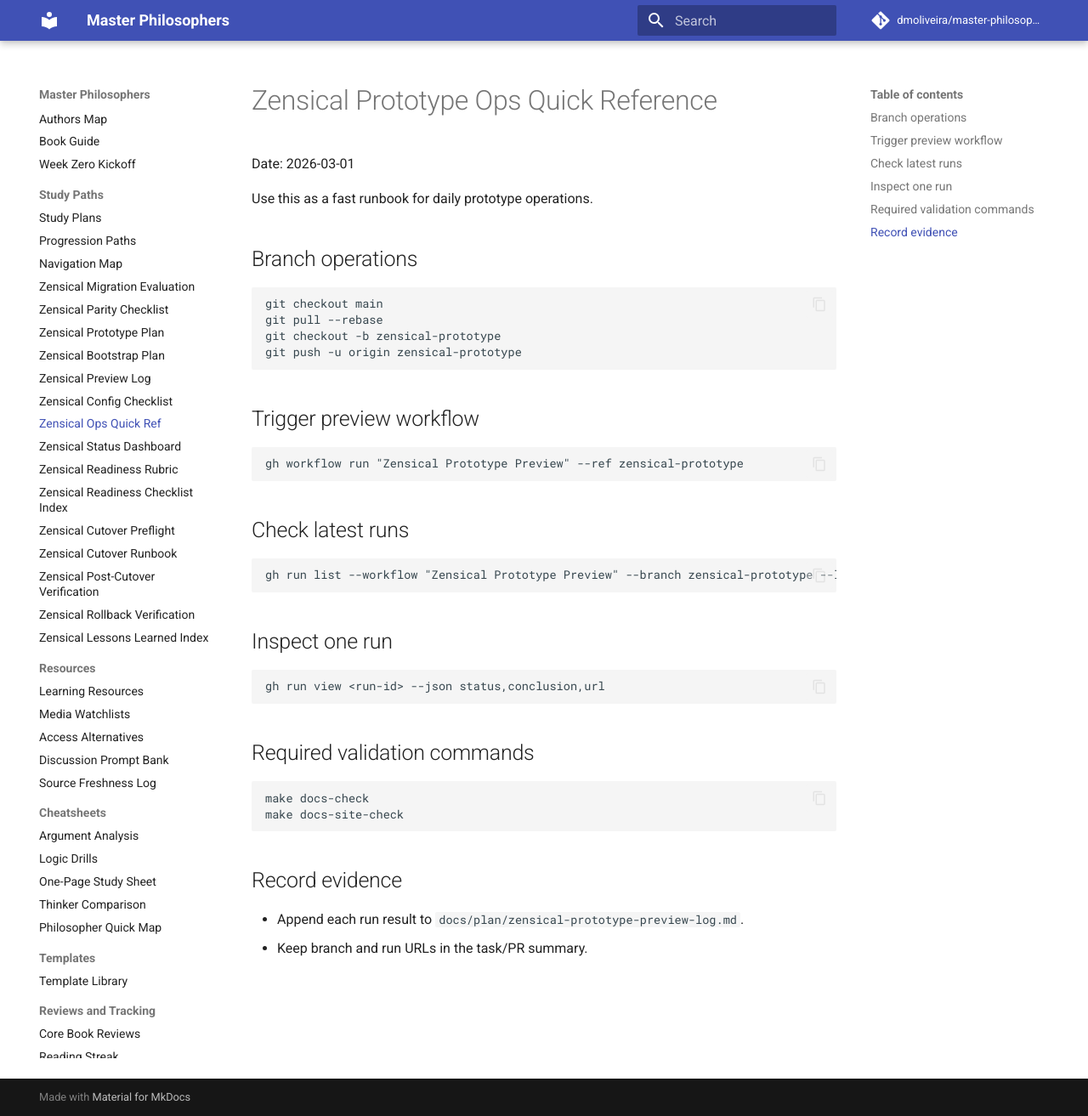
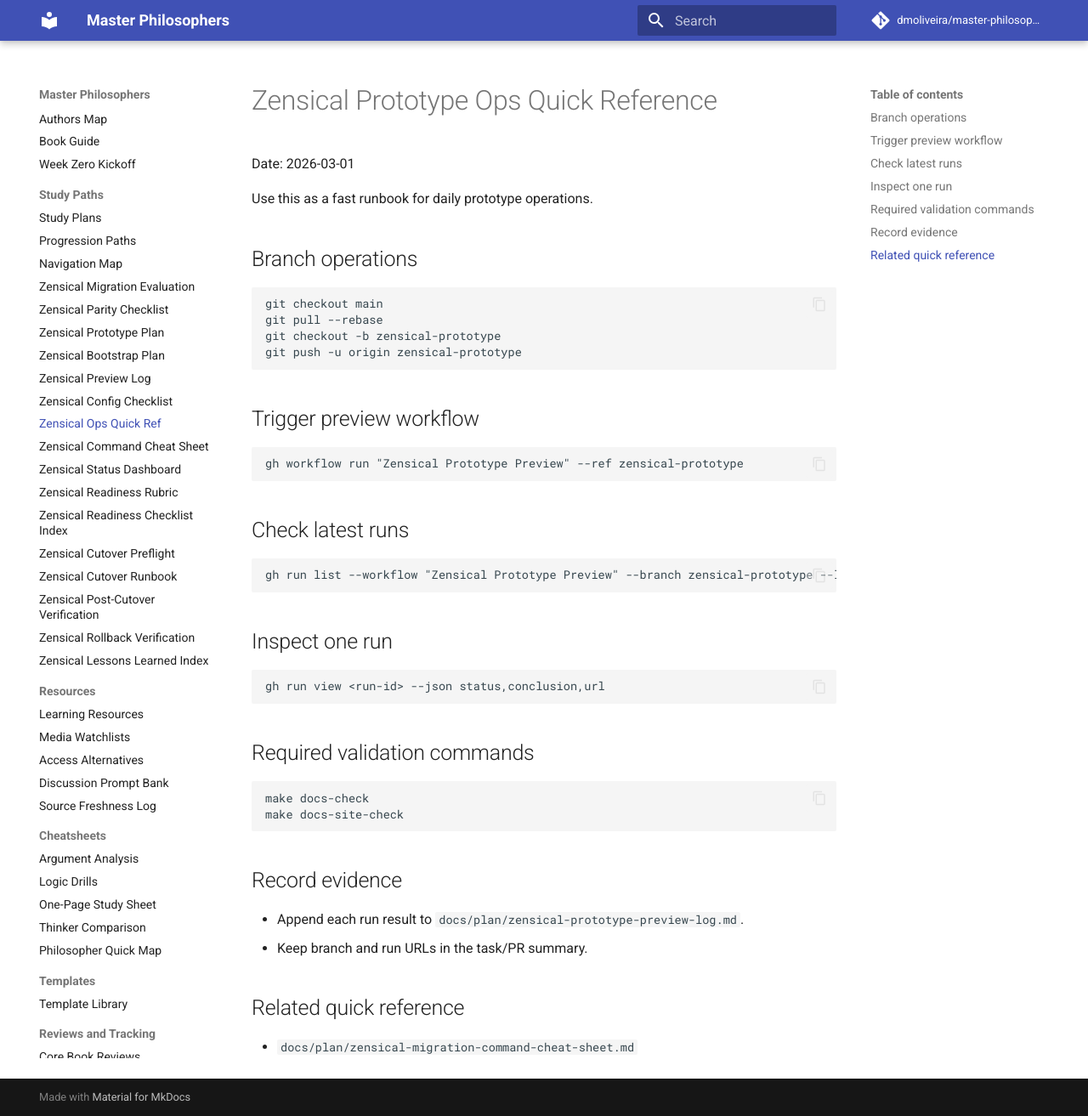
Before and after one commit to dmoliveira/master-philosophers, an MkDocs documentation site: the page built from docs/plan/zensical-prototype-ops-quick-ref.md, in a window 1280 px wide and 1313 px high. Shown: the whole window at 85% size. Built offline with MkDocs 1.6.1 and Material for MkDocs 9.7.7, drawn with Linux system fonts in a browser that asks for light colours; comment, search, counter and statistics services are not loaded.

Commit message:
docs wire command cheat sheet into navigation

```diff
--- a/docs/plan/zensical-prototype-ops-quick-ref.md
+++ b/docs/plan/zensical-prototype-ops-quick-ref.md
@@ -42,3 +42,7 @@ make docs-site-check
 
 - Append each run result to `docs/plan/zensical-prototype-preview-log.md`.
 - Keep branch and run URLs in the task/PR summary.
+
+## Related quick reference
+
+- `docs/plan/zensical-migration-command-cheat-sheet.md`
--- a/mkdocs.yml
+++ b/mkdocs.yml
@@ -40,6 +40,7 @@ nav:
       - Zensical Preview Log: plan/zensical-prototype-preview-log.md
       - Zensical Config Checklist: plan/zensical-config-migration-checklist.md
       - Zensical Ops Quick Ref: plan/zensical-prototype-ops-quick-ref.md
+      - Zensical Command Cheat Sheet: plan/zensical-migration-command-cheat-sheet.md
       - Zensical Status Dashboard: plan/zensical-prototype-status-dashboard.md
       - Zensical Readiness Rubric: plan/zensical-prototype-readiness-rubric.md
       - Zensical Readiness Checklist Index: plan/zensical-migration-readiness-checklist-index.md
```
Also changed, not shown: README.md (+1 -0 lines).
